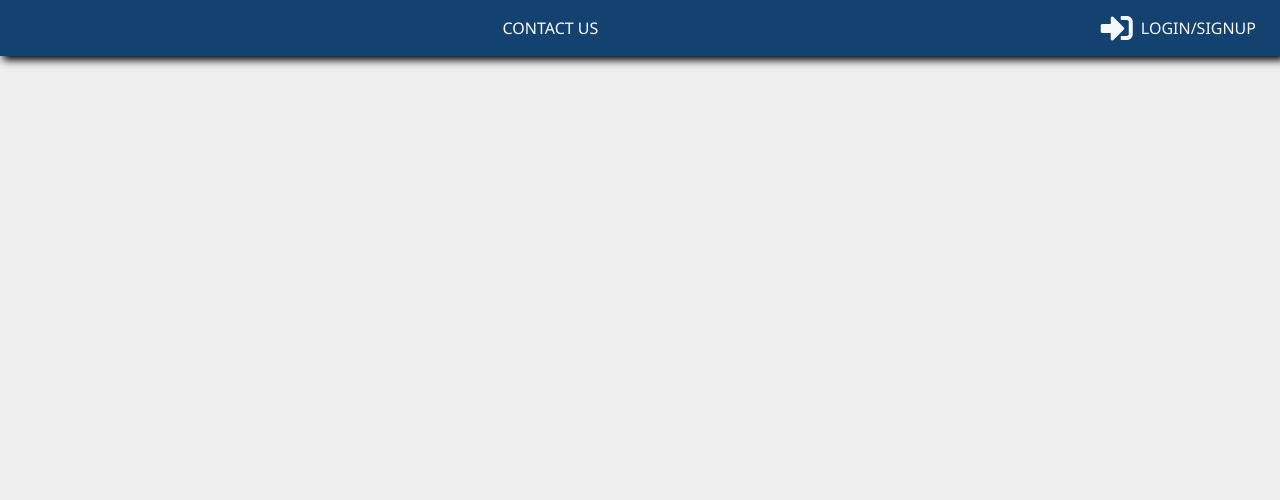
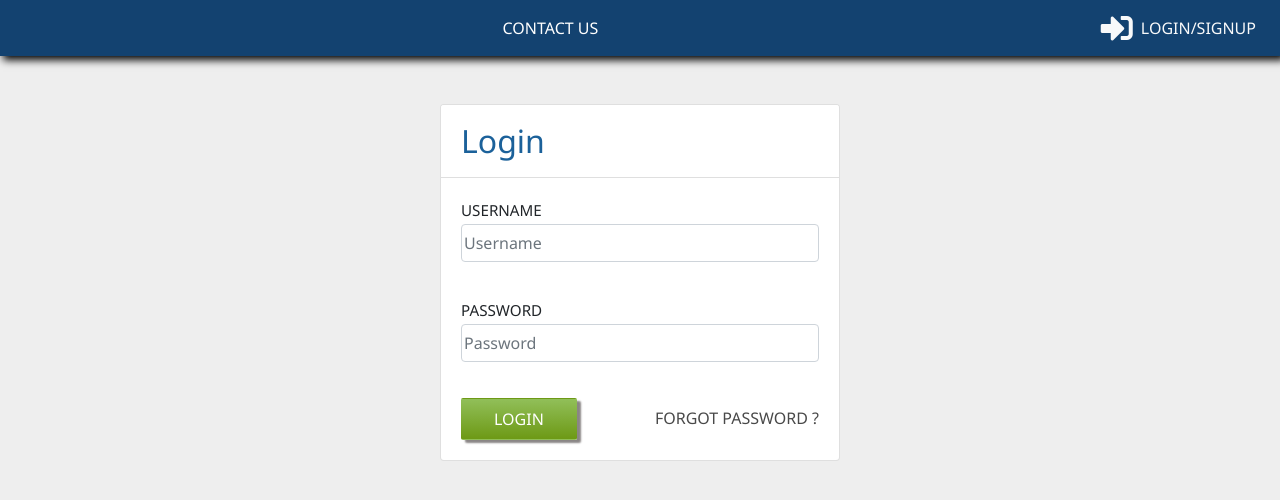
Before and after one commit to kendypham/training-React-6, a React (Create React App) app in the folder login-app/: page / in a window 1280 px wide. Shown: the top 500 px of the page. Built offline with nearby package versions, Linux system fonts and the light colour scheme.

Commit message:
apply hook and context

```diff
--- a/login-app/src/App.js
+++ b/login-app/src/App.js
@@ -1,79 +1,54 @@
-import React, { Component } from 'react'
+import React, { useState,useEffect } from 'react'
 import './App.css';
 import NavigationBar from './components/NavigationBar';
 import * as util from './utils'
-import Login from './components/Login';
+import isLoginContext from './isLoginContext'
 import Home from './pages/Home';
-import isLoginContext from './isLoginContext'
-import Authenticated from './Authenticated';
-export default class App extends Component {
-  constructor(props) {
-    super(props)
-    this.state = {
-      isLogin: true,
-      user: {
-        username: '',
-        password: ''
-      }
-    }
+const App = (props) => {
+  const [user,setUser] = useState({
+    username: '',
+    password: ''
+  })
+
+  const [isLogin, setIsLogin] = useState(false)
+
+  const logIn = (data) => {
+    setIsLogin(data.isLogin)
+    setUser(data.user)
+    util.saveData(data)
   }
 
-  /**
-   * Get data from localstorage
-   */
-
-  componentDidMount() {
-    const data = util.getData()
-    if (data) {
-      this.setState({
-        isLogin: data.isLogin,
-        user: {
-          username: data.user.username,
-          password: data.user.password
-        }
-      })
-    }
+  const logOut = () => {
+    setIsLogin(false)
+    setUser({
+      username: '',
+      password: ''
+    })
+    util.saveData({
+      isLogin : false,
+      user : {
+        username : '',
+        password : ''
+      }
+    })
   }
 
-  /**
-   * @param  {object} data - Includes isLogin and user data
-   * Save data user logged to localstorage
-   */
-  checkLogin = (data) => {
-    if (data) {
-      util.saveData(data)
-      this.setState({
-        isLogin: true,
-        user: data.user
-      })
+  useEffect(() => {
+    const data = util.getData()
+    if(data){
+      setIsLogin(data.isLogin)
+      setUser(data.user)
     }
-    else return;
-  }
-  /**
-   * @param  {object} data - Includes isLogin and user data
-   * reset state user to default and clean localstorage
-   */
-  logOut = (data) => {
-    if (data) {
-      util.saveData(data)
-      this.setState(data)
-    }
-  }
-
-
-  /**
-   * render Navbar and check condition if login to redirect path
-   */
-  render() {
-    console.log("chay vao app");
+  },[])
 
     return (
-      <isLoginContext.Provider value={this.state}>
+      <isLoginContext.Provider value={{user, isLogin, logIn, logOut}}>
           <div className="App">
-            <NavigationBar user={this.state.user} logOut={(data) => this.logOut(data)} />
+            <NavigationBar/>
+            <Home />
           </div>
-
       </isLoginContext.Provider>
     );
-  }
 }
+
+export default App
--- a/login-app/src/Authenticated.js
+++ b/login-app/src/Authenticated.js
@@ -1,14 +1,14 @@
-import React, { Component } from 'react'
+import React, { useContext } from 'react'
 import { Redirect } from "react-router-dom";
 import isLoginContext from './isLoginContext'
-export default class Authenticated extends Component {
-    render() {
-        return (
-            <div>
-                  { this.context.isLogin ? this.props.children : <Redirect to='/login' />}
-            </div>
-        )
-    }
+import Login from './components/Login';
+const Authenticated = (props) => {
+const {isLogin} = useContext(isLoginContext)
+	return (
+		<div>
+			{isLogin ? props.children : <Login />}
+		</div>
+	)
 }
 
-Authenticated.contextType = isLoginContext;
+export default Authenticated
--- a/login-app/src/components/Login.js
+++ b/login-app/src/components/Login.js
@@ -1,69 +1,44 @@
-import React, { Component } from 'react'
+import React, { useState, useContext } from 'react'
 import { Col, Row, Container, Card, Form } from 'react-bootstrap'
-import NavigationBar from './NavigationBar'
-export default class Login extends Component {
-  /**
-   * @param  {object} props
-   * create default state and fake account to check
-   */
-	constructor(props) {
-		super(props)
-		this.state = {
-			user: {
+import isLoginContext from './../isLoginContext';
+const Login = props => {
+	const  {logIn}  = useContext(isLoginContext)
+	// console.log('context',useContext(isLoginContext))
+	const fakeUser = {
 		username: 'Truong',
 		password: '123456'
-			},
-			tmp: {
+	}
+	const [tmp, setTmp] = useState({
 		username: '',
 		password: ''
-			},
-			isError: false
-		}
-	}
-
-  /**
-   * @param  {object} e - event of input
-   * handle change when user input and setState
-   */
-
-	handleChange = (e) => {
+	})
+	const [isError, setIsError] = useState(false)
+	const handleChange = (e) => {
 		e.preventDefault()
-		this.setState({
-			tmp: {
-				...this.state.tmp,
+		setTmp({
+			...tmp,
 			[e.target.name]: e.target.value
-			}
 		})
 	}
 
-  /**
-   * Check if user account available and send data login to app
-   */
-	onSubmit = (e) => {
-		if (this.state.tmp.username === this.state.user.username && this.state.tmp.password === this.state.user.password) {
+	const onSubmit = (e) => {
+		if (JSON.stringify(tmp) === JSON.stringify(fakeUser)) {
 			e.preventDefault()
-			this.props.checkLogin({
+			logIn({
 				isLogin: true,
-				user: this.state.user
+				user: tmp
 			})
 		}
 		else {
 			e.preventDefault()
-			this.setState({
-				tmp: {
-					...this.state.tmp,
+			setTmp({
+				...tmp,
 				password: '',
-				},
-				isError: true
 			})
+			setIsError(true)
 		}
 	}
 
-  /**
-   * Check if user has logged, if not show login form
-   */
-
-	render() {
 	return (
 		<div>
 			<Container fluid={true}>
@@ -71,7 +46,8 @@ export default class Login extends Component {
 					<Col lg="auto">
 						<Card style={{ width: '25rem' }}>
 							<div className="login-text card-header color-header">Login</div>
-								{this.state.isError ? <div className="alert alert-danger" role="alert">
+							{isError ?
+								<div className="alert alert-danger" role="alert">
 									Username or password wrong
               </div> : ''}
 							<Card.Body>
@@ -80,17 +56,17 @@ export default class Login extends Component {
 										<Form.Label className="text-uppercase label">Username</Form.Label>
 										<Form.Control type="text" placeholder="Username"
 											className="input" name='username'
-												value={this.state.tmp.username}
-												onChange={this.handleChange} />
+											value={tmp.username}
+											onChange={handleChange} />
 									</Form.Group>
 									<Form.Group controlId="formBasicPassword">
 										<Form.Label className="text-uppercase label">Password</Form.Label>
 										<Form.Control type="password" placeholder="Password"
 											className="input" name='password'
-												value={this.state.tmp.password}
-												onChange={this.handleChange} />
+											value={tmp.password}
+											onChange={handleChange} />
 									</Form.Group>
-										<button type="submit" className="btn text-uppercase btn-color" onClick={this.onSubmit}>
+									<button type="submit" className="btn text-uppercase btn-color" onClick={onSubmit}>
 										Login
                     </button>
 									<Card.Link href="#" className="float-right text-uppercase text-forgot">Forgot Password ?</Card.Link>
@@ -103,4 +79,5 @@ export default class Login extends Component {
 		</div>
 	)
 }
-}
+
+export default Login
--- a/login-app/src/components/NavigationBar.js
+++ b/login-app/src/components/NavigationBar.js
@@ -1,31 +1,16 @@
-import React, { Component } from 'react'
+import React, { useContext } from 'react'
 import { Navbar, Nav } from 'react-bootstrap'
 import { Link } from "react-router-dom";
-export default class NavigationBar extends Component {
-    /**
-     * reset data and send to App component in order to update state
-     */
-    logOut = () => {
-        this.props.logOut({
-            isLogin : false,
-            user: {
-                username: '',
-                password: ''
-              }
-        })
-    }
-
-    /**
-     * check if user has logged to render UI
-     */
-    render() {
-        const { username, password } = this.props.user
+import  isLoginContext from '../isLoginContext'
+const NavigationBar = (props) => {
+        const {user, isLogin, logOut} = useContext(isLoginContext)
+        const { username } = user
         const itemLogged =
             <Navbar variant="dark" className="d-flex justify-content-between bg-nav">
                 <Navbar.Brand href="#home" className="flex-grow-1 text-center text-uppercase text-nav">Contact us</Navbar.Brand>
                 <i className="fas fa-user icon text-light"></i>
                 <Nav><Link className="text-uppercase text-light text-icon" to="/">{username}</Link></Nav>
-                <Nav><Link className="text-uppercase text-light text-icon" to="/" onClick={this.logOut}>Logout</Link></Nav>
+                <Nav><Link className="text-uppercase text-light text-icon" to="/" onClick={logOut}>Logout</Link></Nav>
             </Navbar>
         const itemLogin =
             <Navbar variant="dark" className="d-flex justify-content-between bg-nav">
@@ -35,8 +20,9 @@ export default class NavigationBar extends Component {
             </Navbar>
         return (
             <div>
-                {username !== '' && password !== '' && this.props.user ? itemLogged : itemLogin}
+                {isLogin ? itemLogged : itemLogin}
             </div>
         )
-    }
 }
+
+export default NavigationBar
--- a/login-app/src/index.js
+++ b/login-app/src/index.js
@@ -1,4 +1,3 @@
-import React from 'react';
 import ReactDOM from 'react-dom';
 import './index.css';
 import * as serviceWorker from './serviceWorker';
--- a/login-app/src/routes.js
+++ b/login-app/src/routes.js
@@ -8,7 +8,7 @@ const routes = (
     <Router>
         <Switch>
             <Route path="/" exact component={App} />
-            <Route path="/login" exact component={() => <Login user={''}/>} />
+            <Route path="/login" exact component={() => <Login/>} />
             <Route path="/error" exact component={Error} />
             <Route path="/home" exact component={Home} />
             <Route path='*' component={Error} />
```
Also changed, not shown: login-app/src/pages/Home.js (+4 -12 lines). Lines whose indentation alone changed are shown as unchanged.
